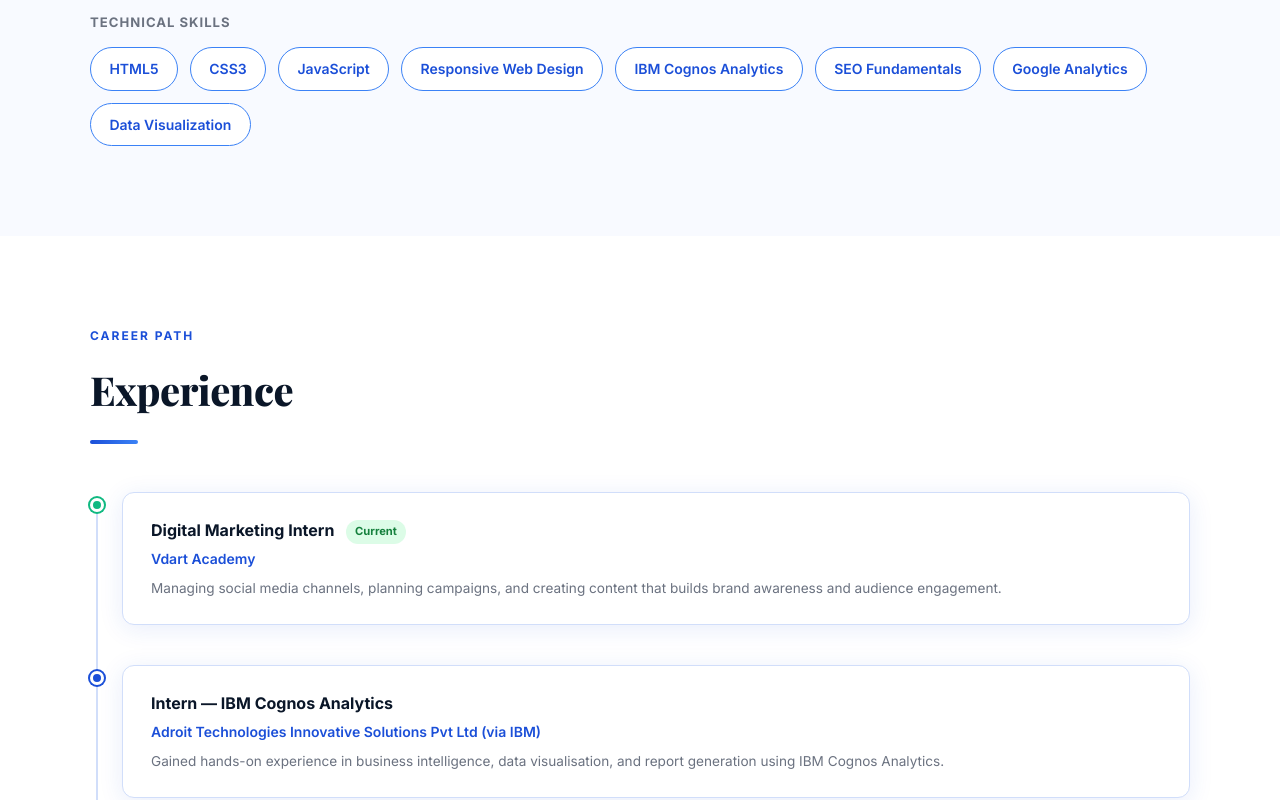
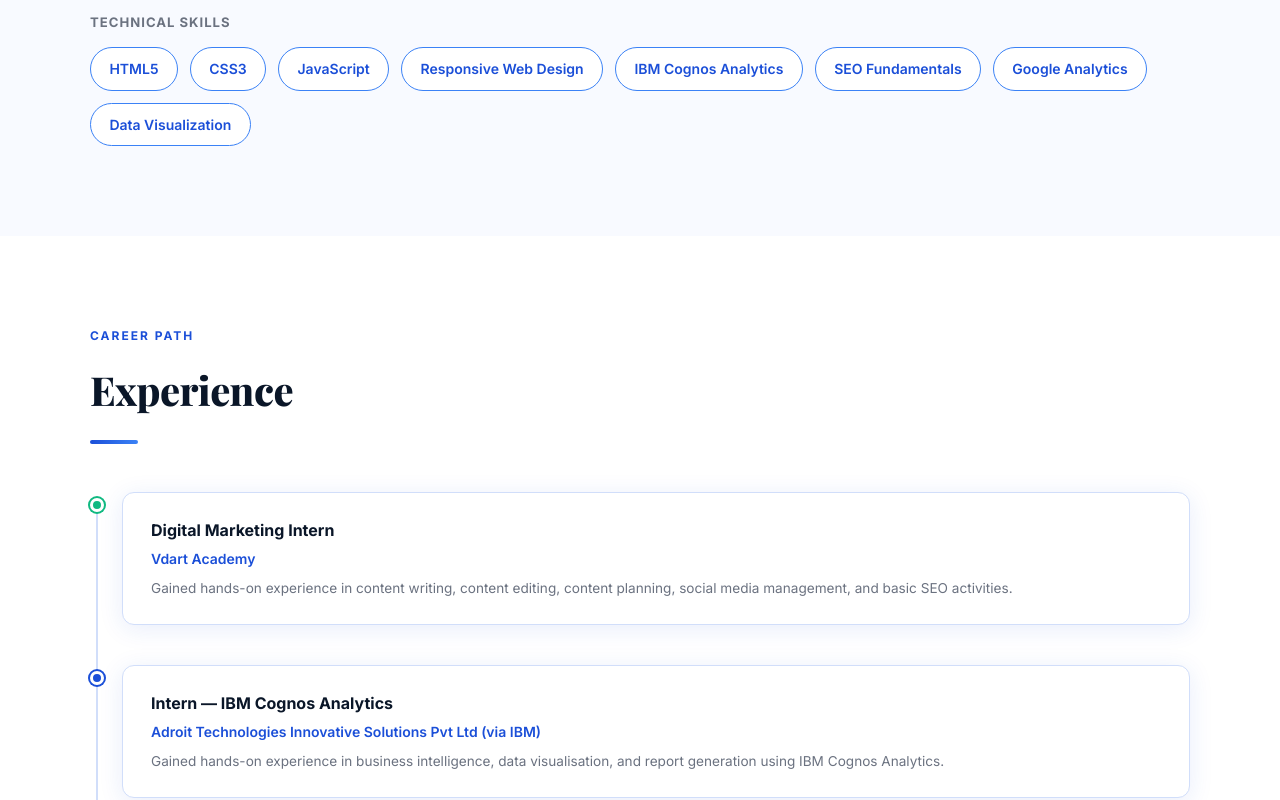
Before and after one commit to Hepzi-07/portfolio, a plain HTML site: page index.html in a window 1280 px wide. Shown: the part 2592-3392 px from the top of the page. Drawn offline with nearby package versions, Linux system fonts and the light colour scheme.

Commit message:
Update index.html

```diff
--- a/index.html
+++ b/index.html
@@ -574,7 +574,7 @@ I'm driven by the opportunity to create impactful digital experiences that blend
       <div class="about-stats reveal">
         <div class="stat-card">
           <div class="stat-num">8.62</div>
-          <div class="stat-label">CGPA at Anna University (until sem5)</div>
+          <div class="stat-label">CGPA at Anna University (until sem6)</div>
         </div>
         <div class="stat-card">
           <div class="stat-num">4+</div>
@@ -652,9 +652,10 @@ I'm driven by the opportunity to create impactful digital experiences that blend
       <div class="tl-item reveal">
         <div class="tl-dot current"></div>
         <div class="tl-card">
-          <h3>Digital Marketing Intern <span class="badge-current">Current</span></h3>
+          <h3>Digital Marketing Intern </h3>
           <div class="company">Vdart Academy</div>
-          <p class="detail">Managing social media channels, planning campaigns, and creating content that builds brand awareness and audience engagement.</p>
+          <p class="detail">Gained hands-on experience in content writing, content editing, content planning,
+  social media management, and basic SEO activities.</p>
         </div>
       </div>
       <div class="tl-item reveal">
```
